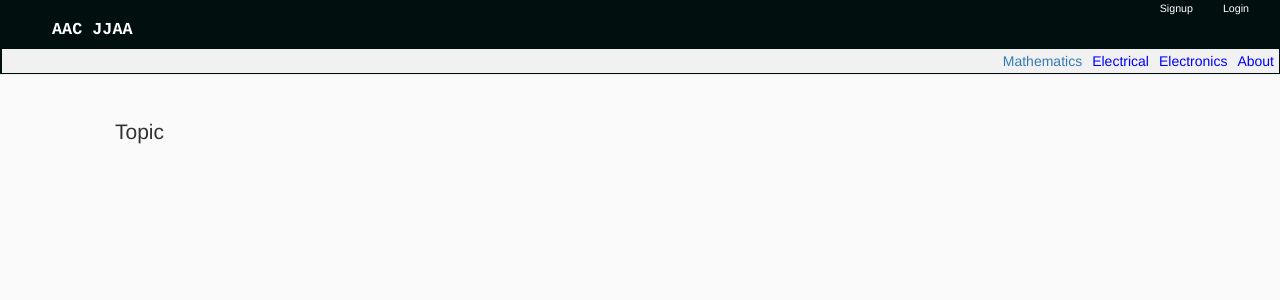
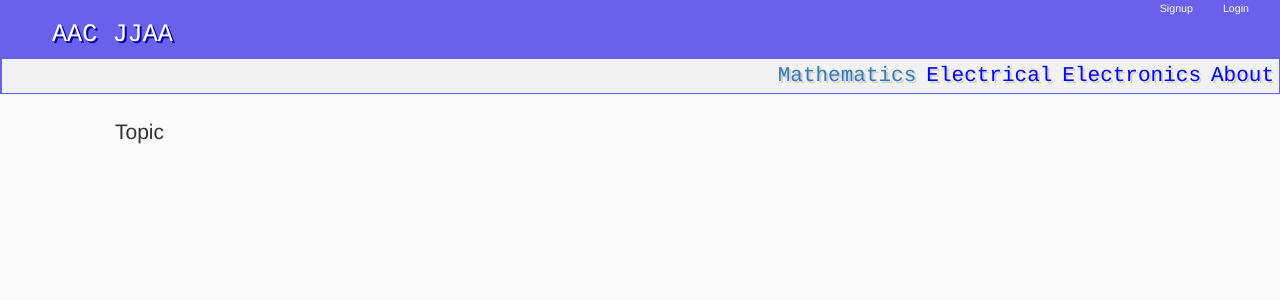
Before and after one commit to alistairich/my-first-blog, a Django app: page / in a window 1280 px wide. Shown: the top 300 px of the page. Run offline with Django 3.2, Linux system fonts and the light colour scheme; data that the repository does not hold is empty; some libraries are stand-ins or nearby versions.

Commit message:
Arranged templates and add buttons and change color.

```diff
--- a/blog/static/css/blog.css
+++ b/blog/static/css/blog.css
@@ -13,7 +13,7 @@ body {
 */
 
 .page-header{
-	background-color: #010F0E;
+	background-color: #6960EC;
 	margin-top: 0;
 	margin-left: 0;
 	margin-right: 0;
@@ -112,7 +112,7 @@ div.tab{
 	overflow: hidden;
 	border: 0px solid #ccc;
 	background-color: #f1f1f1;
-
+	font-size: 150%
 }
 div.tab button {
     background-color: inherit;
--- a/blog/templates/blog/base.html
+++ b/blog/templates/blog/base.html
@@ -17,12 +17,16 @@
                 <a href="{% url 'login' %}" class="top-menu">Login</a>
                 <a href="{% url 'signup' %}" class="top-menu">Signup</a>
             {% endif %}
-            <h1 style="color: rgb(250, 250, 250);font-size: 120%; font-weight: bold; padding-left: 50;"><a href=""> AAC JJAA </a></h1>
+            <h1 style="color: rgb(250, 250, 250);font-size: 180%; padding-left: 50; text-shadow: 2px 2px #0000A0;"><a href=""> AAC JJAA </a></h1>
             <div class="tab">
-                <button class="tablinks" onclick="blog(topic, 'About')">About</button>
-                <button class="tablinks" onclick="blog(topic, 'Electronics')">Electronics</button>
-                <button class="tablinks" onclick="blog(topic, 'Electrical')">Electrical</button>
-                <button class="tablinks" onclick="blog(topic,'Math')"><a href="/">Mathematics</a></button>
+                <button class="tablinks" onclick="blog(topic, 'About')" style="text-shadow: 2px 2px #D1D0CE; font-family: courier;
+">About</button>
+                <button class="tablinks" onclick="blog(topic, 'Electronics')" style="text-shadow: 2px 2px #D1D0CE; font-family: courier;
+">Electronics</button>
+                <button class="tablinks" onclick="blog(topic, 'Electrical')" style="text-shadow: 2px 2px #D1D0CE; font-family: courier;
+">Electrical</button>
+                <button class="tablinks" onclick="blog(topic,'Math')" style="text-shadow: 2px 2px #D1D0CE; font-family: courier;
+"><a href="/">Mathematics</a></button>
             </div>
         </div>
         <div class="content container">
--- a/mysite/settings.py
+++ b/mysite/settings.py
@@ -27,7 +27,7 @@ DEBUG = True
 
 LOGIN_REDIRECT_URL = '/'
 
-ALLOWED_HOSTS = ['192.168.254.103', 'alistairich.pythonanywhere.com']
+ALLOWED_HOSTS = ['192.168.254.102', 'alistairich.pythonanywhere.com']
 
 
 # Application definition
```
